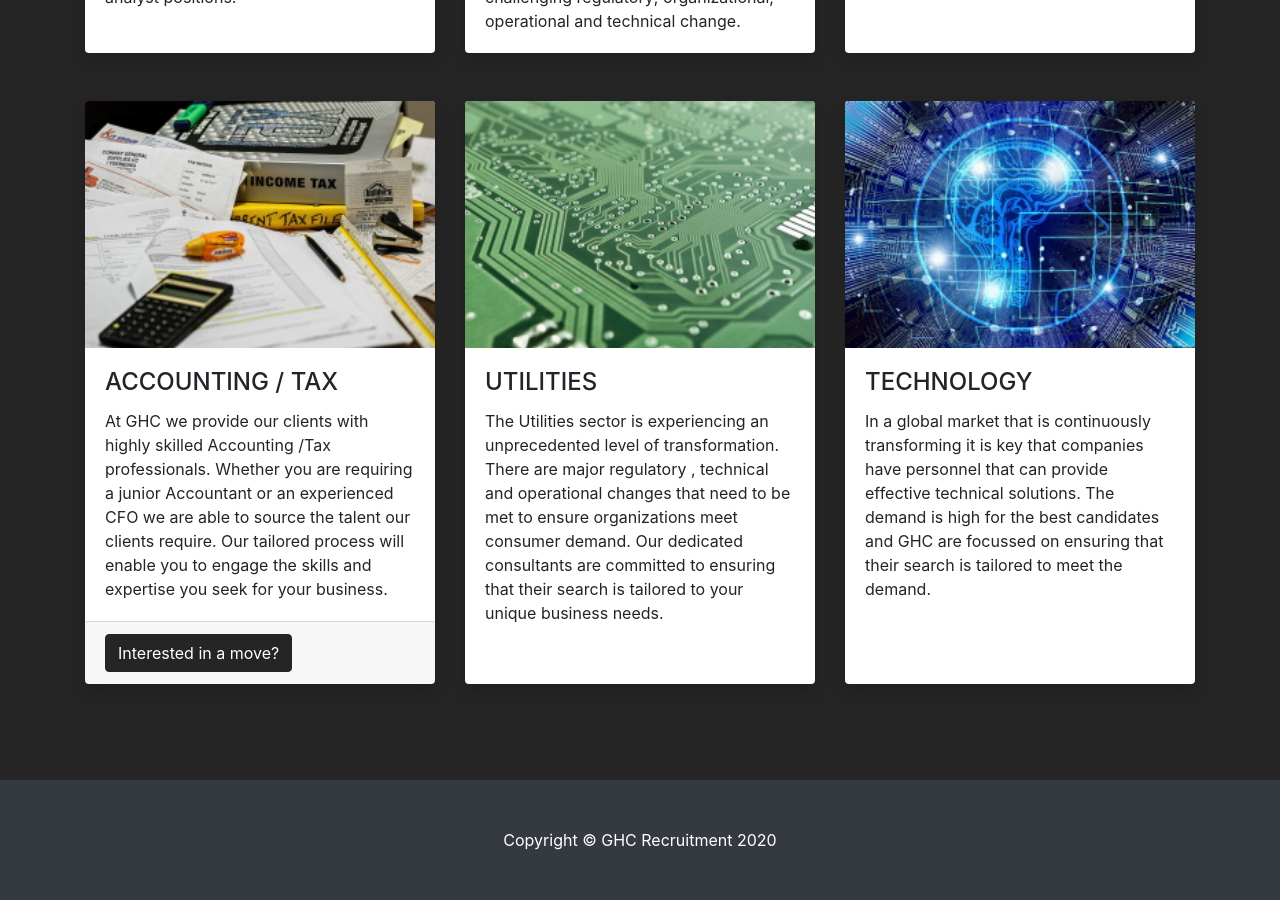
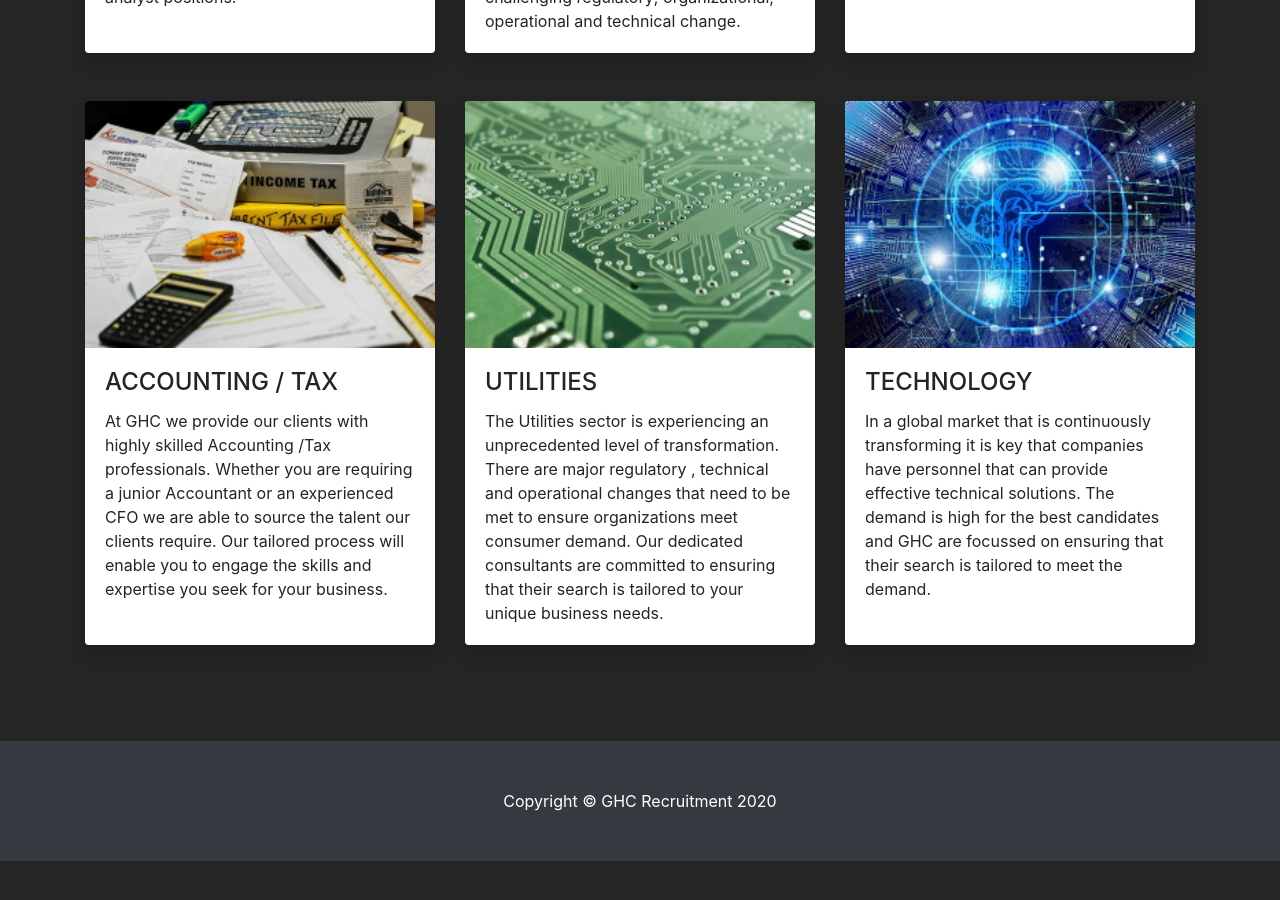
Before and after one commit to MalWalters/ghc-recruitment.github.io, a Jekyll site: the page built from index.html, in a window 1280 px wide and 900 px high, scrolled down 819 px. Built offline with Jekyll 4.4.1, drawn with Linux system fonts in a browser that asks for light colours; after the commit the page ends 1680 px from its top, so only the background shows below that.

```diff
--- a/index.html
+++ b/index.html
@@ -68,9 +68,9 @@
           At GHC we provide our clients with highly skilled Accounting /Tax professionals. Whether you are requiring a junior Accountant or an experienced CFO we are able to source the talent our clients require.  Our tailored process will enable you to engage the skills and expertise you seek for your business.
         </p>
       </div>
-      <div class="card-footer">
+      <!--<div class="card-footer">
         <a href="#" class="btn btn-primary">Interested in a move?</a>
-      </div>
+      </div>-->
     </div>
   </div>
   <div class="col-md-4 mb-5">
```
